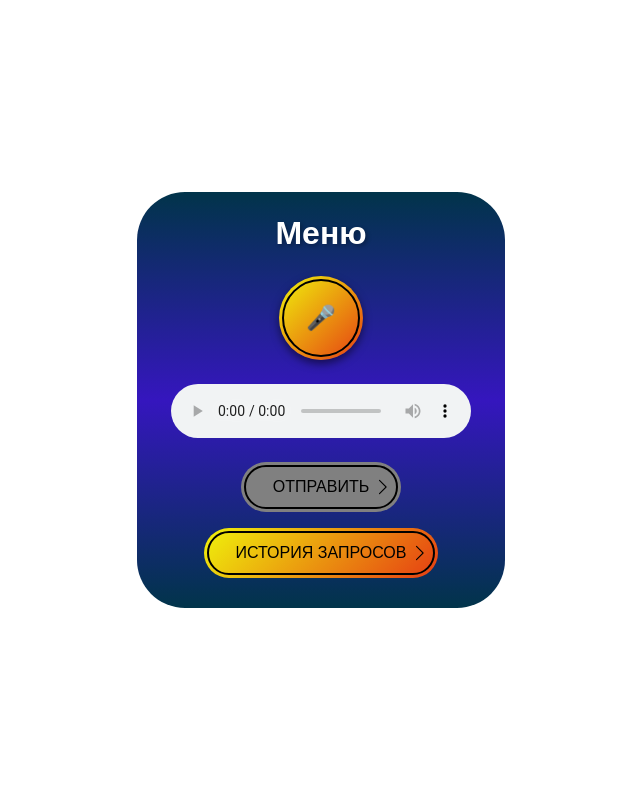
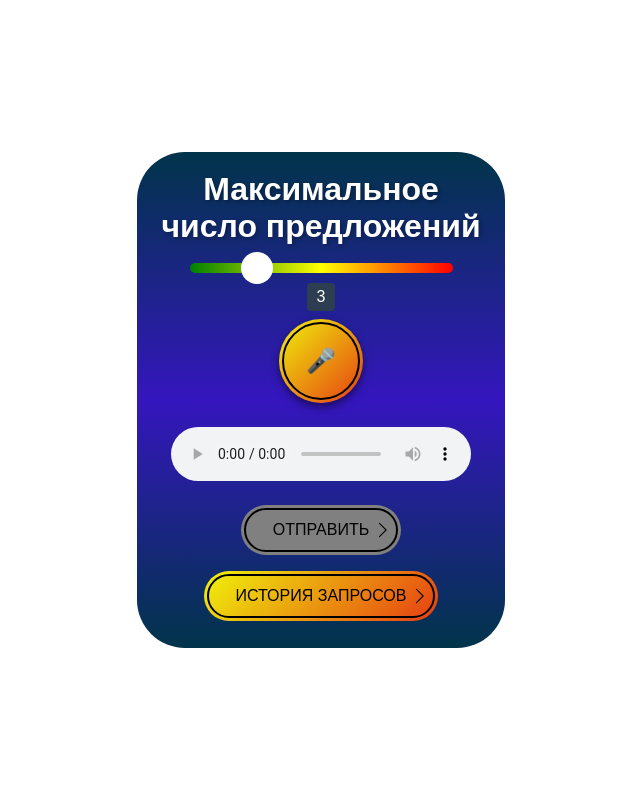
Before and after one commit to Kirill-Erofeev/diploma, a Python web app: template app/templates/index.html in a window 1280 px wide. Shown: the whole page, without its empty margins (319-959 px from the left). Run offline with Jinja, Linux system fonts and the light colour scheme; the template is opened without the code that fills it, so the values that code supplies are empty.

Commit message:
19.05.2025 15:29

```diff
--- a/app/routers/history.py
+++ b/app/routers/history.py
@@ -17,7 +17,7 @@ async def get_history_page() -> HTMLResponse:
     with open(file_path, encoding="utf-8") as f:
         return HTMLResponse(f.read())
 
-@router.get("/get-history")
+@router.get("/api/history")
 async def get_history(
         current_user: User = Depends(get_current_user),
         db: Session = Depends(get_db)
@@ -32,7 +32,7 @@ async def get_history(
         )
     return history
 
-@router.get("/get-history/{information}")
+@router.get("/api/history/{information}")
 async def get_selected_history(
         information: str,
         current_user: User = Depends(get_current_user),
--- a/app/templates/authorization.html
+++ b/app/templates/auth.html
@@ -276,7 +276,7 @@
 
             const clickedButton = event.submitter.id;
             let endpoint =
-              clickedButton === "register-button" ? "/register" : "/";
+              clickedButton === "register-button" ? "/api/auth/register" : "/api/auth/login";
 
             const formData = new FormData(this);
             console.log(endpoint);
--- a/app/templates/history.html
+++ b/app/templates/history.html
@@ -194,7 +194,7 @@
       async function getAllHistory() {
         try {
           const authorization = getAuthorization();
-          const response = await fetch("/get-history", {
+          const response = await fetch("/api/history", {
             method: "GET",
             headers: {
               Accept: "application/json",
@@ -222,7 +222,7 @@
           document.querySelector("tbody").innerHTML = "";
           const information =
             document.getElementById("information-input").value;
-          const response = await fetch(`/get-history/${information}`, {
+          const response = await fetch(`/api/history/${information}`, {
             method: "GET",
             headers: {
               Accept: "application/json",
--- a/app/templates/index.html
+++ b/app/templates/index.html
@@ -26,11 +26,12 @@
       }
       h1 {
         text-shadow: 2px 2px 4px rgba(0, 0, 0, 0.3);
+        margin-bottom: 0.3em;
       }
       .container {
         color: white;
         font-size: 1rem;
-        height: 26em;
+        height: 31em;
         width: 23em;
         border-radius: 3em;
         padding: 1em;
@@ -51,7 +52,7 @@
         font-size: 1.5rem;
         height: 3.5em;
         width: 3.5em;
-        margin: 1em;
+        margin: 0em 1em 1em 1em;
         box-shadow: 0 0.25rem 0.5rem rgba(0, 0, 0, 0.5);
         transition: 0.3s;
         border-radius: 50%;
@@ -126,11 +127,139 @@
         font-size: 1rem;
         /* transition: opacity 0.5s ease-in-out; */
       }
+      *,
+      *::before,
+      *::after {
+        box-sizing: border-box;
+      }
+
+      body {
+        font-family: sans-serif;
+        padding: 60px 20px;
+      }
+
+      @media (min-width: 600px) {
+        body {
+          padding: 60px;
+        }
+      }
+
+      .range-slider {
+        width: 100%;
+        margin: 0.5em 0;
+        display: flex;
+        flex-direction: column;
+        align-items: center;
+      }
+
+      .range-slider__range {
+        -webkit-appearance: none;
+        width: calc(100% - 73px); /* 60px label + 13px offset */
+        height: 10px;
+        border-radius: 5px;
+        background: #d7dcdf;
+        background: linear-gradient(to right, green 0%, yellow 50%, red 100%);
+        outline: none;
+        padding: 0;
+        margin: 0;
+      }
+
+      .range-slider__range::-webkit-slider-thumb {
+        appearance: none;
+        width: 32px;
+        height: 32px;
+        border-radius: 50%;
+        background: #2c3e50;
+        background: rgb(255, 255, 255);
+        cursor: pointer;
+        transition: background 0.15s ease-in-out;
+      }
+
+      .range-slider__range:hover::-webkit-slider-thumb,
+      .range-slider__range:active::-webkit-slider-thumb {
+        background: #f0f;
+      }
+
+      .range-slider__range::-moz-range-thumb {
+        width: 32px;
+        height: 32px;
+        border: 0;
+        border-radius: 50%;
+        background: #2c3e50;
+        cursor: pointer;
+        transition: background 0.15s ease-in-out;
+      }
+
+      .range-slider__range:hover::-moz-range-thumb,
+      .range-slider__range:active::-moz-range-thumb {
+        background: #f0f;
+      }
+
+      .range-slider__value {
+        /* display: inline-block;
+        position: relative;
+        width: 60px;
+        color: #fff;
+        line-height: 20px;
+        text-align: center;
+        border-radius: 3px;
+        background: #2c3e50;
+        padding: 5px 10px;
+        margin-left: 8px; */
+
+        margin-top: 10px;
+        background: #2c3e50;
+        color: #fff;
+        padding: 5px 10px;
+        border-radius: 4px;
+        font-size: 16px;
+        text-align: center;
+      }
+
+      .range-slider__value::after {
+        position: absolute;
+        top: 8px;
+        left: -7px;
+        width: 0;
+        height: 0;
+        border-top: 7px solid transparent;
+        border-right: 7px solid #2c3e50;
+        border-bottom: 7px solid transparent;
+        content: "";
+      }
+
+      ::-moz-range-track {
+        background: #d7dcdf;
+        background: linear-gradient(to right, green 0%, yellow 50%, red 100%);
+        border: 0;
+      }
+
+      input::-moz-focus-inner,
+      input::-moz-focus-outer {
+        border: 0;
+      }
+
+      main {
+        max-width: 80em;
+        margin: 2rem auto;
+        padding: 2rem;
+      }
     </style>
   </head>
   <body>
     <div class="container">
-      <h1>Меню</h1>
+      <!-- <h1>Меню</h1> -->
+      <h1>Максимальное число предложений</h1>
+      <div class="range-slider">
+        <input
+          class="range-slider__range"
+          type="range"
+          value="3"
+          min="1"
+          max="10"
+        />
+        <span class="range-slider__value">0</span>
+      </div>
       <button id="recorder-button" class="recorder">🎤</button>
       <audio id="audio-playback" controls></audio>
       <button id="send-button" class="button" onclick="sendAudio()" disabled>
@@ -171,6 +300,26 @@
 
       const recorderButton = document.getElementById("recorder-button");
       const sendButton = document.getElementById("send-button");
+
+      slider = document.querySelector(".range-slider")
+      const input = slider.querySelector(".range-slider__range");
+      const output = slider.querySelector(".range-slider__value");
+      output.textContent = input.value;
+      input.addEventListener("input", () => {
+        output.textContent = input.value;
+      });
+      // document.querySelectorAll(".range-slider").forEach((slider) => {
+      //   const input = slider.querySelector(".range-slider__range");
+      //   const output = slider.querySelector(".range-slider__value");
+
+      //   // Инициализация значения
+      //   output.textContent = input.value;
+
+      //   // Обновление значения при движении ползунка
+      //   input.addEventListener("input", () => {
+      //     output.textContent = input.value;
+      //   });
+      // });
 
       recorderButton.onclick = async () => {
         if (!isRecording) {
@@ -214,11 +363,15 @@
           console.error("Нет записи для отправки");
           return;
         }
+        // const slider = document.querySelector("range-slider");
         const formData = new FormData();
+        const slider = document.querySelector(".range-slider__range");
+        // console.log(firstSliderValue, typeof(firstSliderValue));
         formData.append("audio", recordedAudioBlob, "audio.wav");
+        formData.append("max_sentences", slider.value);
         try {
           const authorization = getAuthorization();
-          const response = await fetch("/record-audio", {
+          const response = await fetch("/api/audio", {
             method: "POST",
             headers: { Authorization: authorization },
             body: formData,
```
Also changed, not shown: app/main.py (+5 -4 lines), app/routers/auth.py (renamed from app/routers/users.py, +8 -4 lines), app/routers/home.py (+18 -9 lines), app/utils/text_generation.py (+12 -7 lines), app/utils/text_translation.py (+6 -3 lines), app/db/sql_app.db, 4 other files.
